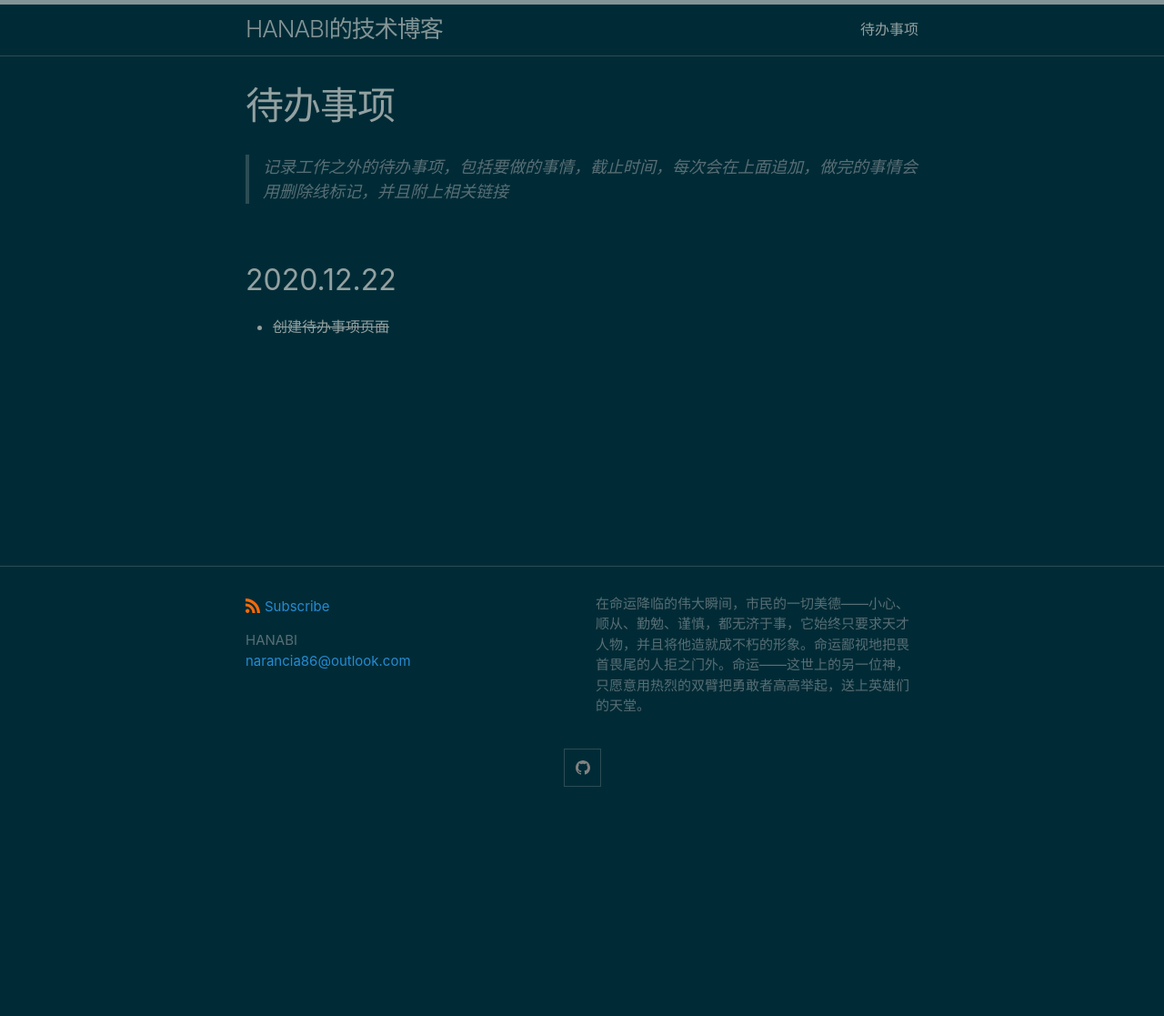
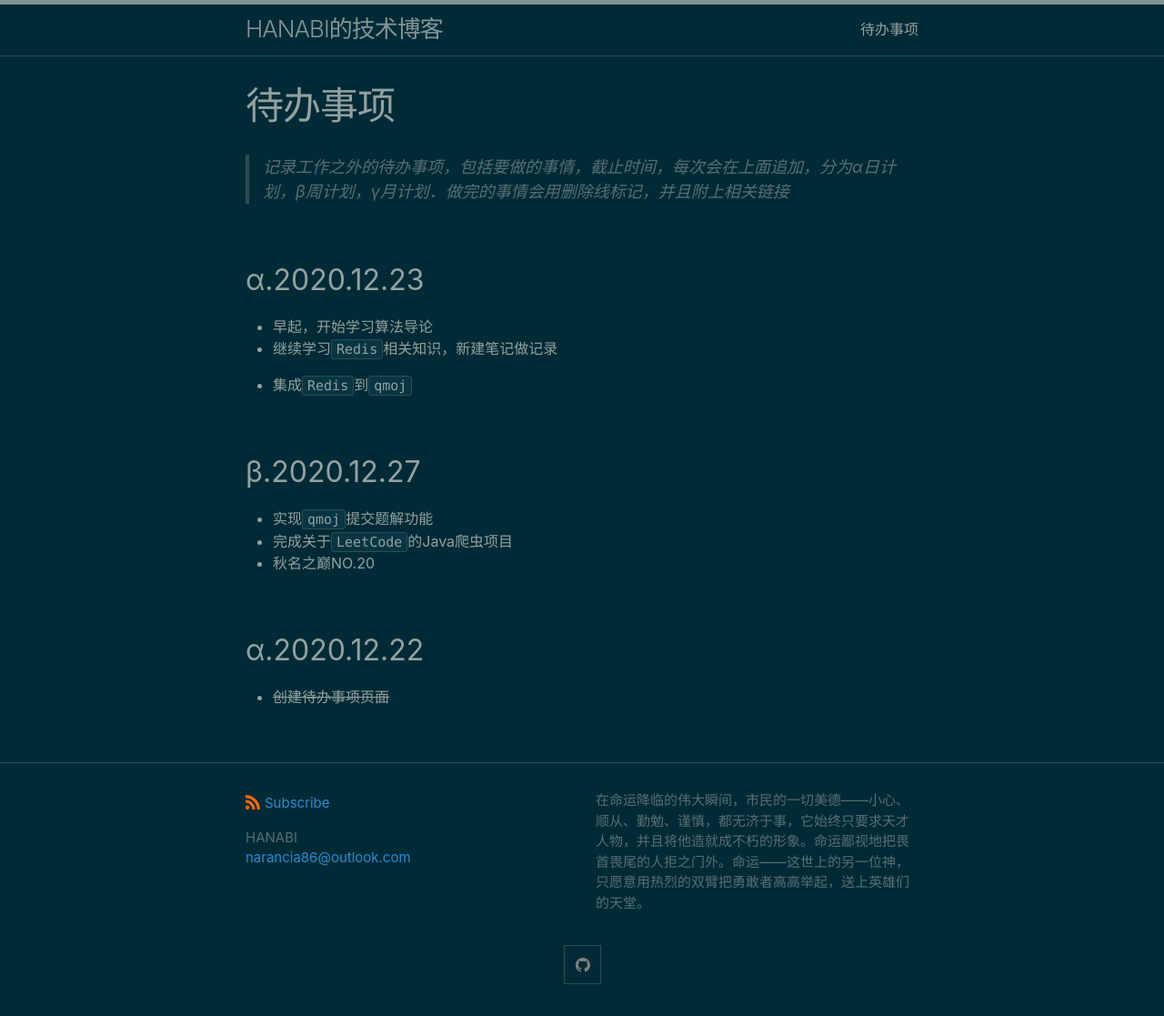
Before and after one commit to KamenRiderKuuga/kamenriderkuuga.github.io, a Jekyll site: the page built from todolist.md, in a window 1280 px wide. Shown: the whole page at 91% size. Built offline with Jekyll 4.4.1, drawn with Linux system fonts in a browser that asks for light colours; before the commit the page ends 900 px from its top, so only the background shows below that.

Commit message:
Update todolist.md

```diff
--- a/todolist.md
+++ b/todolist.md
@@ -5,10 +5,27 @@ permalink: /todolist/
 usemathjax: true
 ---
 
-> 记录工作之外的待办事项，包括要做的事情，截止时间，每次会在上面追加，做完的事情会用删除线标记，并且附上相关链接
+> 记录工作之外的待办事项，包括要做的事情，截止时间，每次会在上面追加，分为α日计划，β周计划，γ月计划．做完的事情会用删除线标记，并且附上相关链接
 
 
 
-## 2020.12.22
+## α.2020.12.23
+
+- 早起，开始学习算法导论
+- 继续学习`Redis`相关知识，新建笔记做记录
+
+* 集成`Redis`到`qmoj`
+
+
+
+## β.2020.12.27
+
+- 实现`qmoj`提交题解功能
+- 完成关于`LeetCode`的Java爬虫项目
+- 秋名之巅NO.20
+
+
+
+## α.2020.12.22
 
 - ~~创建待办事项页面~~
```
